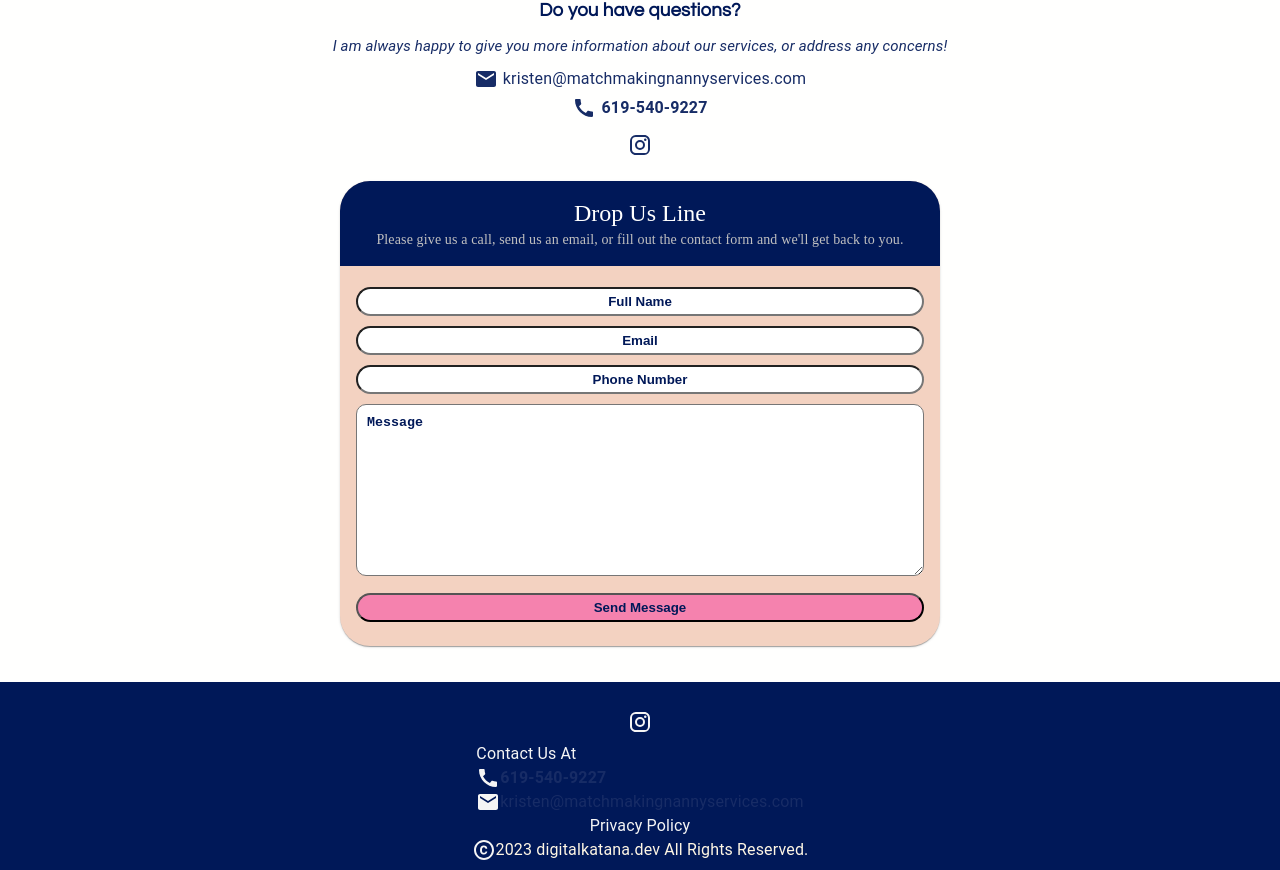
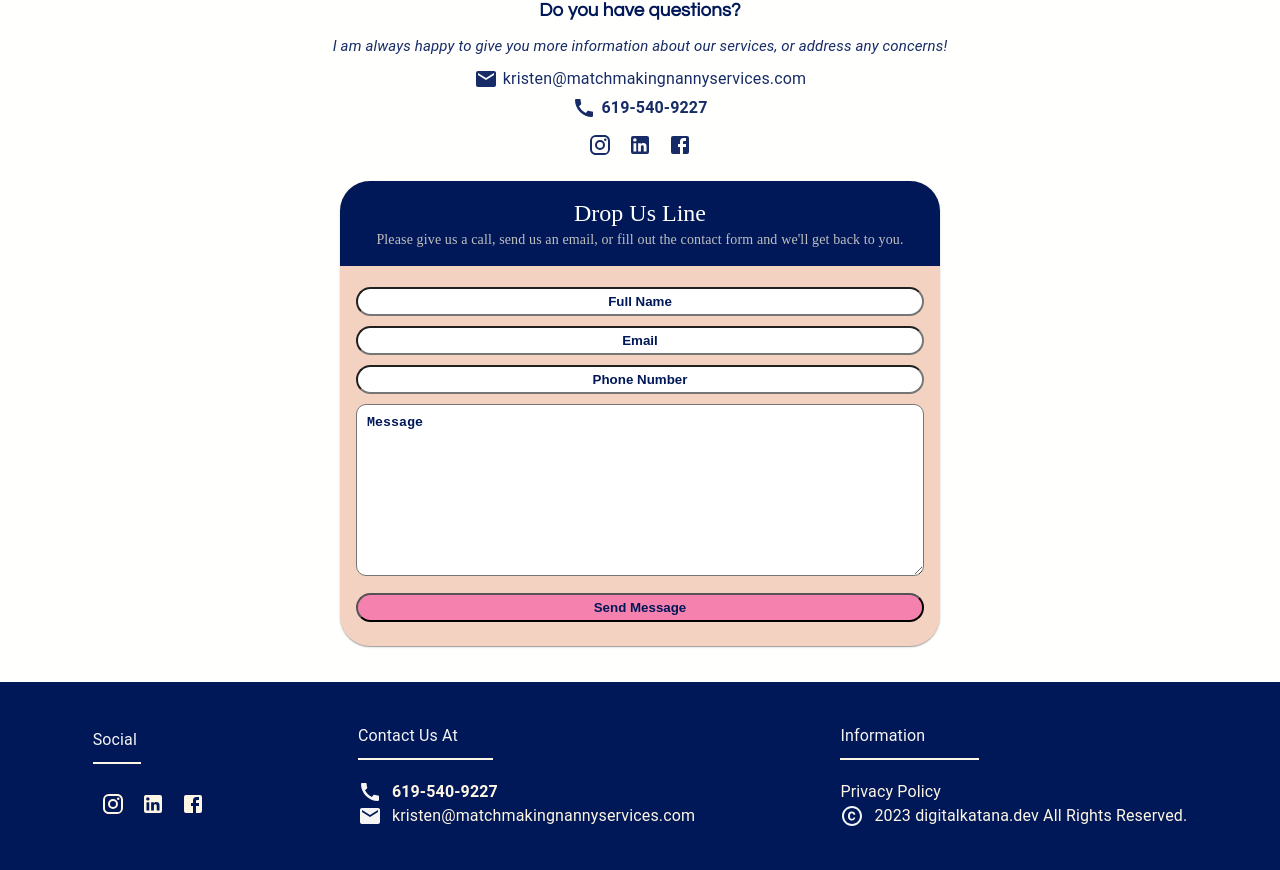
Before and after one commit to bbenoi01/mns, a React (Create React App) app: page / in a window 1280 px wide. Shown: the part 1538-2408 px from the top of the page. Built offline with nearby package versions, Linux system fonts and the light colour scheme; a web font is replaced by a local one.

Commit message:
finished styling on footer

```diff
--- a/package.json
+++ b/package.json
@@ -28,7 +28,7 @@
 		"web-vitals": "^2.1.4"
 	},
 	"scripts": {
-		"start": "node server.js",
+		"start": "react-scripts start",
 		"build": "react-scripts build",
 		"test": "react-scripts test",
 		"eject": "react-scripts eject"
--- a/src/components/footer/Footer.jsx
+++ b/src/components/footer/Footer.jsx
@@ -1,6 +1,8 @@
 import { IconButton, Tooltip } from '@mui/material';
 import { Link } from 'react-router-dom';
 import InstagramIcon from '@mui/icons-material/Instagram';
+import LinkedInIcon from '@mui/icons-material/LinkedIn';
+import FacebookIcon from '@mui/icons-material/Facebook';
 import EmailIcon from '@mui/icons-material/Email';
 import CallIcon from '@mui/icons-material/Call';
 import CopyrightIcon from '@mui/icons-material/Copyright';
@@ -9,34 +11,62 @@ import './footer.scss';
 const Footer = () => {
 	return (
 		<footer id='footer'>
-			<div className='row social'>
-				<Tooltip title='Instagram' placement='right-start'>
+			<div className='social'>
+				<p className='content'>Social</p>
+				<div className='divider' />
+				<div className='row'>
+					<Tooltip title='Instagram' placement='left-start'>
 						<IconButton
 							href='https://instagram.com/matchmakingnannyservices/'
 							target='_blank'
 							referrerPolicy='no-referrer'
 						>
-						<InstagramIcon className='social-icon' />
+							<InstagramIcon className='sub-headline-alt' />
+						</IconButton>
+					</Tooltip>
+					<Tooltip title='LinkedIn' placement='top'>
+						<IconButton
+						// href='https://www.linkedin.com/in/kristin-rogers-97358b21a?trk=people-guest_people_search-card'
+						// target='_blank'
+						// referrerPolicy='no-referrer'
+						>
+							<LinkedInIcon className='sub-headline-alt' />
+						</IconButton>
+					</Tooltip>
+					<Tooltip title='FaceBook' placement='right-start'>
+						<IconButton
+						// href='https://www.linkedin.com/in/kristin-rogers-97358b21a?trk=people-guest_people_search-card'
+						// target='_blank'
+						// referrerPolicy='no-referrer'
+						>
+							<FacebookIcon className='sub-headline-alt' />
 						</IconButton>
 					</Tooltip>
 				</div>
+			</div>
+
 			<div className='contact-info'>
-				<p>Contact Us At</p>
+				<p className='content'>Contact Us At</p>
+				<div className='divider' />
 				<div className='row contact-row'>
 					<CallIcon className='icon' />
-					<h4 className='sub-headline'>619-540-9227</h4>
+					<h4 className='sub-headline-alt'>619-540-9227</h4>
 				</div>
 				<div className='row contact-row'>
 					<EmailIcon className='icon' />
 					<Link
-						className='link email-link sub-headline'
+						className='link email-link sub-headline-alt'
 						to='mailto:kristin@matchmakingnannyservices.com'
 					>
 						kristen@matchmakingnannyservices.com
 					</Link>
 				</div>
 			</div>
-			<Link className='link privacy' to='/privacy'>
+
+			<div className='privacy'>
+				<p className='content'>Information</p>
+				<div className='divider' />
+				<Link className='link email-link sub-headline-alt' to='/privacy'>
 					Privacy Policy
 				</Link>
 				<div className='row copyright'>
@@ -52,6 +82,7 @@ const Footer = () => {
 						All Rights Reserved.
 					</p>
 				</div>
+			</div>
 		</footer>
 	);
 };
--- a/src/components/footer/footer.scss
+++ b/src/components/footer/footer.scss
@@ -1,21 +1,65 @@
 #footer {
 	background-color: #001858;
 	color: whitesmoke;
+	justify-content: space-around;
+
+	.social,
+	.contact-info,
+	.privacy {
+		display: flex;
+		flex-direction: column;
+
+		.icon {
+			margin-right: 10px;
+		}
+	}
 
 	.social,
 	.copyright,
-	.contact-info {
+	.contact-info,
+	.privacy {
 		justify-content: center;
 		align-items: center;
 	}
 
-	.social-icon,
-	.privacy {
-		color: whitesmoke;
-	}
-
-	.contact-info,
-	.privacy {
-		align-self: center;
+	.content,
+	.divider {
+		display: none;
 	}
 }
+
+@media only screen and (min-width: 500px) {
+}
+@media only screen and (min-width: 600px) {
+}
+@media only screen and (min-width: 900px) {
+	#footer {
+		flex-direction: row;
+		justify-content: space-around;
+		align-items: center;
+
+		.social,
+		.copyright,
+		.contact-info,
+		.privacy {
+			align-items: flex-start;
+		}
+
+		.content,
+		.divider {
+			display: block;
+		}
+
+		.divider {
+			border-bottom: 2px solid #fef6e4;
+			width: 40%;
+			margin-top: 10px;
+			margin-bottom: 20px;
+			align-self: flex-start;
+		}
+	}
+}
+@media only screen and (min-width: 1200px) {
+}
+@media only screen and (min-width: 1536px) {
+}
--- a/src/features/home/components/contact/Contact.jsx
+++ b/src/features/home/components/contact/Contact.jsx
@@ -23,6 +23,8 @@ import { validateForm } from '../../../../util/validators';
 import EmailIcon from '@mui/icons-material/Email';
 import CallIcon from '@mui/icons-material/Call';
 import InstagramIcon from '@mui/icons-material/Instagram';
+import LinkedInIcon from '@mui/icons-material/LinkedIn';
+import FacebookIcon from '@mui/icons-material/Facebook';
 import TextInput from '../../../../components/textInput';
 import TextArea from '../../../../components/textArea';
 import Button from '../../../../components/button';
@@ -115,13 +117,31 @@ const Contact = () => {
 				<h4 className='sub-headline'>619-540-9227</h4>
 			</div>
 			<div className='row icon-row'>
-				<Tooltip title='Instagram' placement='right-start'>
+				<Tooltip title='Instagram' placement='left-start'>
 					<IconButton
 						href='https://instagram.com/matchmakingnannyservices/'
 						target='_blank'
 						referrerPolicy='no-referrer'
 					>
 						<InstagramIcon className='social' />
+					</IconButton>
+				</Tooltip>
+				<Tooltip title='LinkedIn'>
+					<IconButton
+					// href='https://instagram.com/matchmakingnannyservices/'
+					// target='_blank'
+					// referrerPolicy='no-referrer'
+					>
+						<LinkedInIcon className='social' />
+					</IconButton>
+				</Tooltip>
+				<Tooltip title='FaceBook' placement='right-start'>
+					<IconButton
+					// href='https://instagram.com/matchmakingnannyservices/'
+					// target='_blank'
+					// referrerPolicy='no-referrer'
+					>
+						<FacebookIcon className='social' />
 					</IconButton>
 				</Tooltip>
 			</div>
--- a/src/redux/slices/contactSlice.js
+++ b/src/redux/slices/contactSlice.js
@@ -9,7 +9,10 @@ export const sendEmail = createAsyncThunk(
 	'contact/send_email',
 	async (data, { rejectWithValue }) => {
 		try {
-			const res = await axios.post('http://localhost:3005/email', data);
+			const res = await axios.post(
+				'https://mns-backend.onrender.com/email',
+				data
+			);
 			return res.data;
 		} catch (err) {
 			return rejectWithValue(err.response.data);
```
Lines whose indentation alone changed are shown as unchanged.
